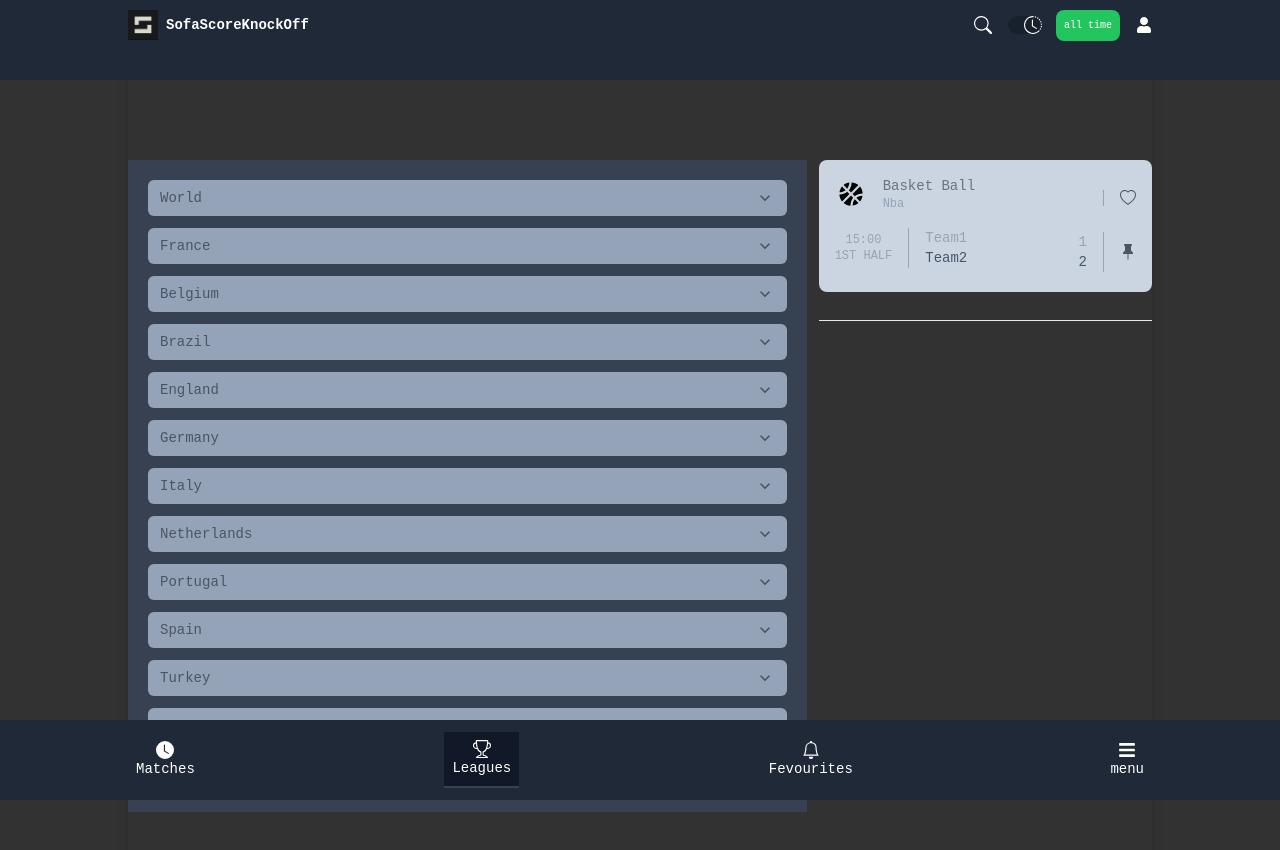
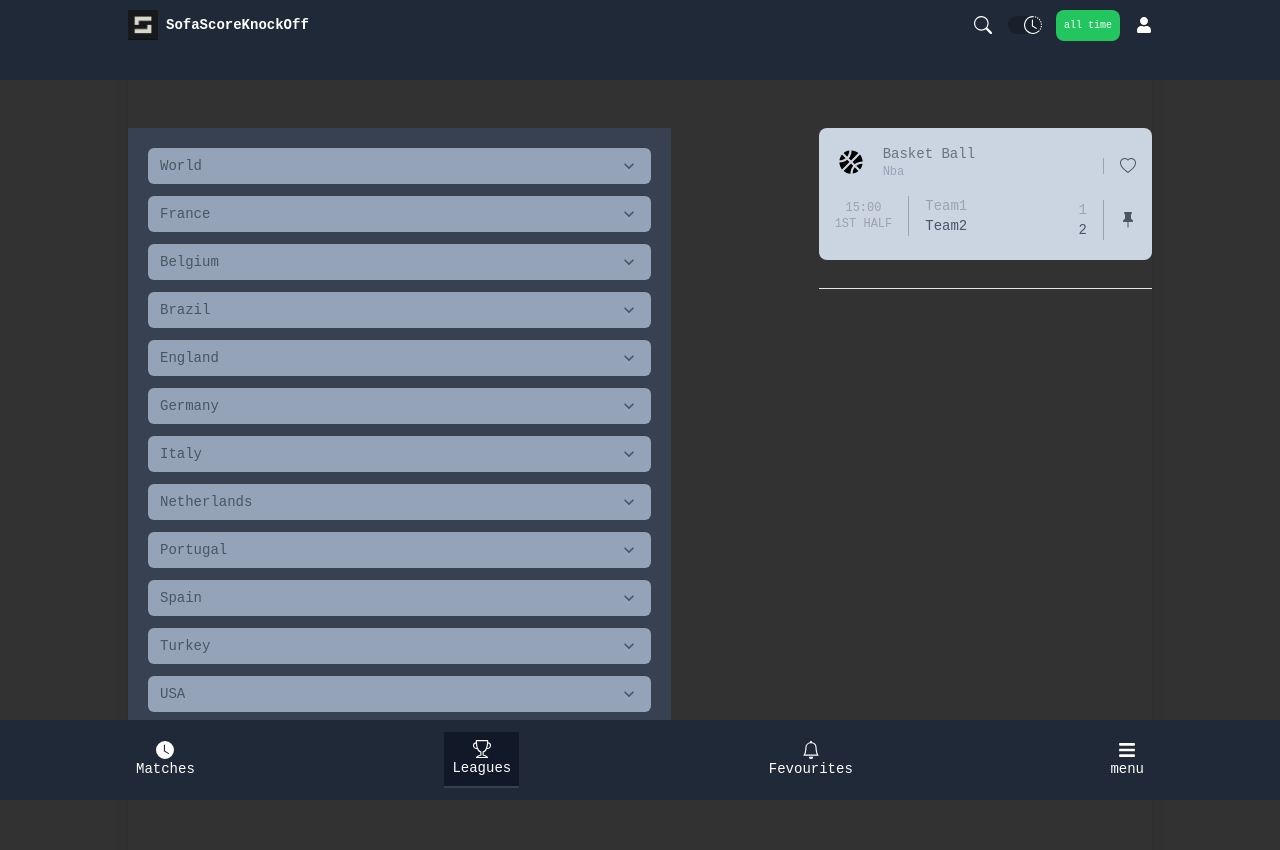
Before and after one commit to sanbleb-hash/sports_app, a Next.js app: page /leagues in a window 1280 px wide. Shown: the top 850 px of the page. Built offline with nearby package versions, Linux system fonts and the light colour scheme; a web font is replaced by a local one.

Commit message:
final markup

```diff
--- a/app/components/LeaguesComponent.jsx
+++ b/app/components/LeaguesComponent.jsx
@@ -21,7 +21,7 @@ const LeaguesComponent = () => {
 	const dataFrom = Array.from(new Set(leagues.response));
 
 	return (
-		<div className='w-full bg-gray-700 flex flex-col gap-3 p-5'>
+		<div className=' xl:max-w-[80%] w-full bg-gray-700 flex flex-col gap-3 p-5'>
 			{dataFrom.map((country, i) => (
 				<div
 					key={i}
--- a/app/leagues/page.jsx
+++ b/app/leagues/page.jsx
@@ -7,7 +7,7 @@ import FeedCard from '../components/FeedCard';
 const LeaguesPage = () => {
 	const icon = <BsPinFill className=' text-gray-600' />;
 	return (
-		<div className=' grid grid-cols-3  gap-3 pt-40 pb-20 w-[80vw] shadow-lg mx-auto'>
+		<div className=' grid grid-cols-3  gap-3 pt-32 pb-20 w-[80vw] shadow-lg mx-auto'>
 			<div className='col-span-3 md:hidden min-h-[10vh] drop-shadow-lg bg-black p-2'>
 				<FeedCard icon={icon} isHeader />
 			</div>
```
